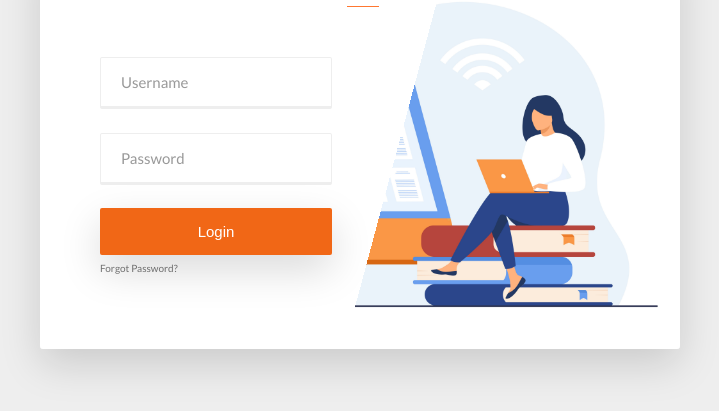
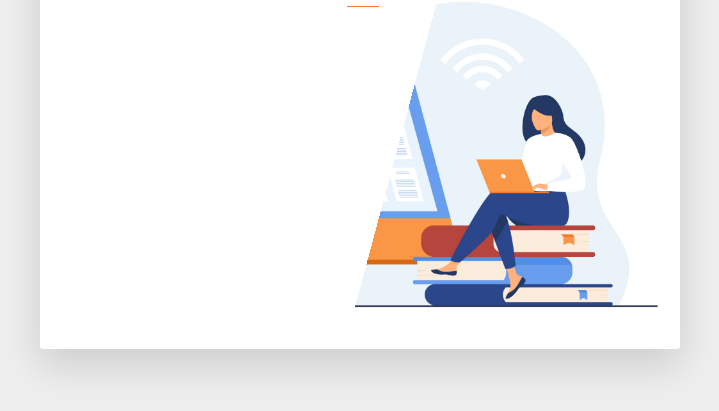
Before and after one commit to yutawei/loginapp, a plain HTML site: page index.html in a window 1280 px wide. Shown: the part 201-612 px from the top of the page, without its empty margins (280-999 px from the left). Drawn offline with nearby package versions, Linux system fonts and the light colour scheme.

Commit message:
index_html2

```diff
--- a/index.html
+++ b/index.html
@@ -19,19 +19,7 @@
                 <div class="login-form">
                     <!-- Form starts here -->
                     <form action="#" class="form">
-                        <!-- Form Inputs -->
-                        <div class="form-group">
-                            <input type="text" class="form-input" placeholder="Username" id="name" required autocomplete="off">
-                            <label for="name" class="form-label">Username</label>
-                        </div>
-                        <div class="form-group">
-                            <input type="password" class="form-input" placeholder="Password" id="password" required autocomplete="off">
-                            <label for="password" class="form-label">Password</label>
-                        </div>
-                        <div class="form-button">
-                            <button class="btn">Login</button>
-                            <span class="forgot">Forgot Password?</span>
-                        </div>
+
 
 
                     </form>
```
